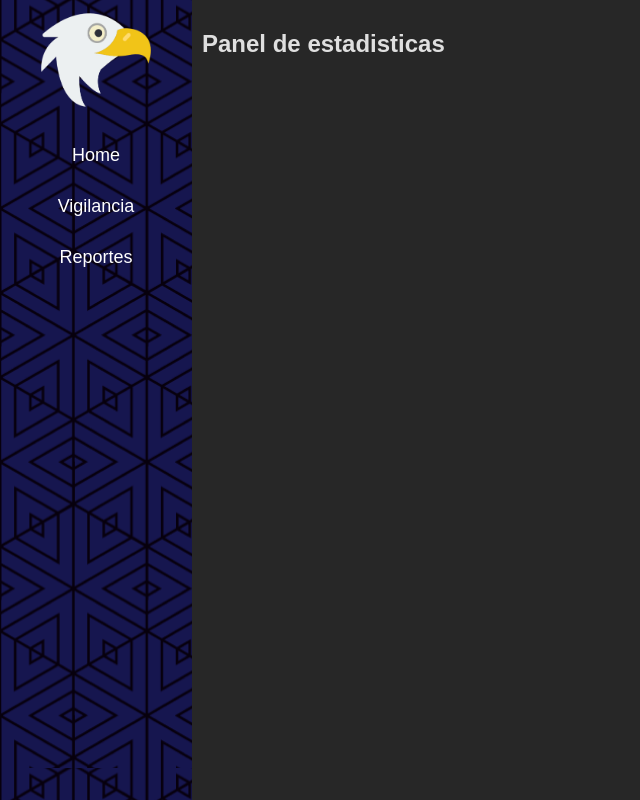
After one commit to MircoPilcoPeralta/Flask_criminal_behaviour_detection, a Flask app: template templates/dashboard/dashboard.html in a window 1280 px wide. The commit adds this page. Shown: the whole page, without its empty margins (0-640 px from the left). Run offline with Flask 3, Linux system fonts and the light colour scheme; the template is opened without the code that fills it, so the values that code supplies are empty.

Commit message:
chore: side bar

```diff
--- a/main.py
+++ b/main.py
@@ -5,9 +5,10 @@ app=Flask(__name__)
 app.config["SECRET"] = "secret";
 socketIO = SocketIO(app, cors_allowed_origins="*");
 
+
 @app.route("/")
 def dashboardPage():
-    return "Dashboard page";
+    return render_template("dashboard/dashboard.html");
 
 @app.route("/auth/login")
 def loginPage():
--- /dev/null
+++ b/templates/BaseTemplates/layout.html
@@ -0,0 +1,32 @@
+<!DOCTYPE html>
+<html>
+  <head>
+    <title>{% block pageTitle %} {% endblock %}</title>
+    <link
+      rel="stylesheet"
+      href="{{ url_for('static', filename='styles/dashboard.css') }}"
+    />
+    <link
+      rel="stylesheet"
+      href="{{ url_for('static', filename='styles/main.css') }}"
+    />
+    {% block styles %} {% endblock %}
+  </head>
+  <body>
+    <aside class="sidebar" id="sidebar">
+      <img
+        src="{{ url_for('static', filename='images/logo.png') }}"
+        alt="logo"
+        class="logo"
+        height="100px"
+        width="110px"
+      />
+      <a href="/" class="sidebar-redirect-btn"> Home </a>
+      <a href="/surveillance" class="sidebar-redirect-btn"> Vigilancia </a>
+      <a href="/reports" class="sidebar-redirect-btn"> Reportes </a>
+    </aside>
+
+    <main class="main-content">{% block mainContent %} {% endblock %}</main>
+    {% block scripts %} {% endblock %}
+  </body>
+</html>
--- /dev/null
+++ b/templates/dashboard/dashboard.html
@@ -0,0 +1,12 @@
+{% extends "./BaseTemplates/layout.html" %}
+
+{% block pageTitle %} Panel de administración {% endblock %} {% block
+mainContent %}
+<section class="content">
+  <h1>Panel de estadisticas</h1>
+
+  <div class="centered-container"></div>
+</section>
+{% endblock %} {% block scripts %}
+<script src="{{ url_for('static', filename='scripts/session.js') }}"></script>
+{% endblock %}
```
Also changed, not shown: templates/login/login.html (+6 -2 lines).
